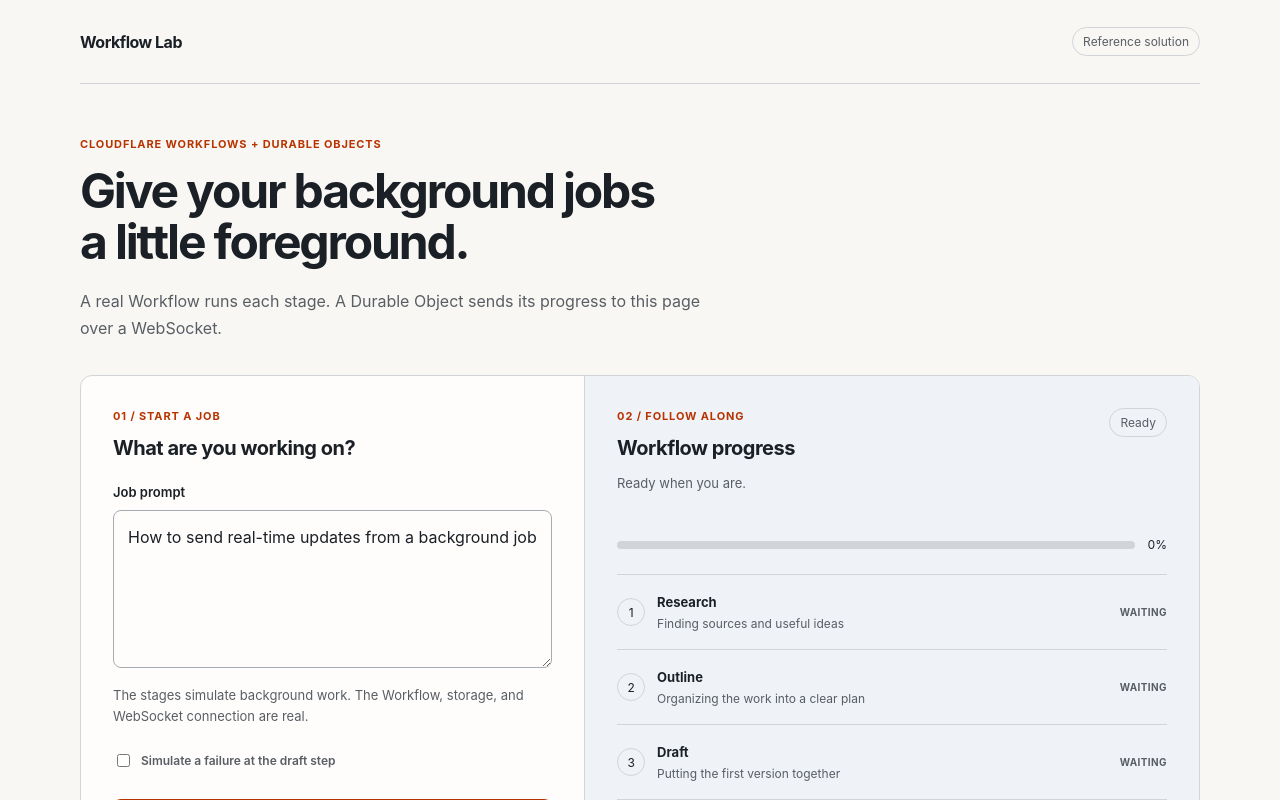
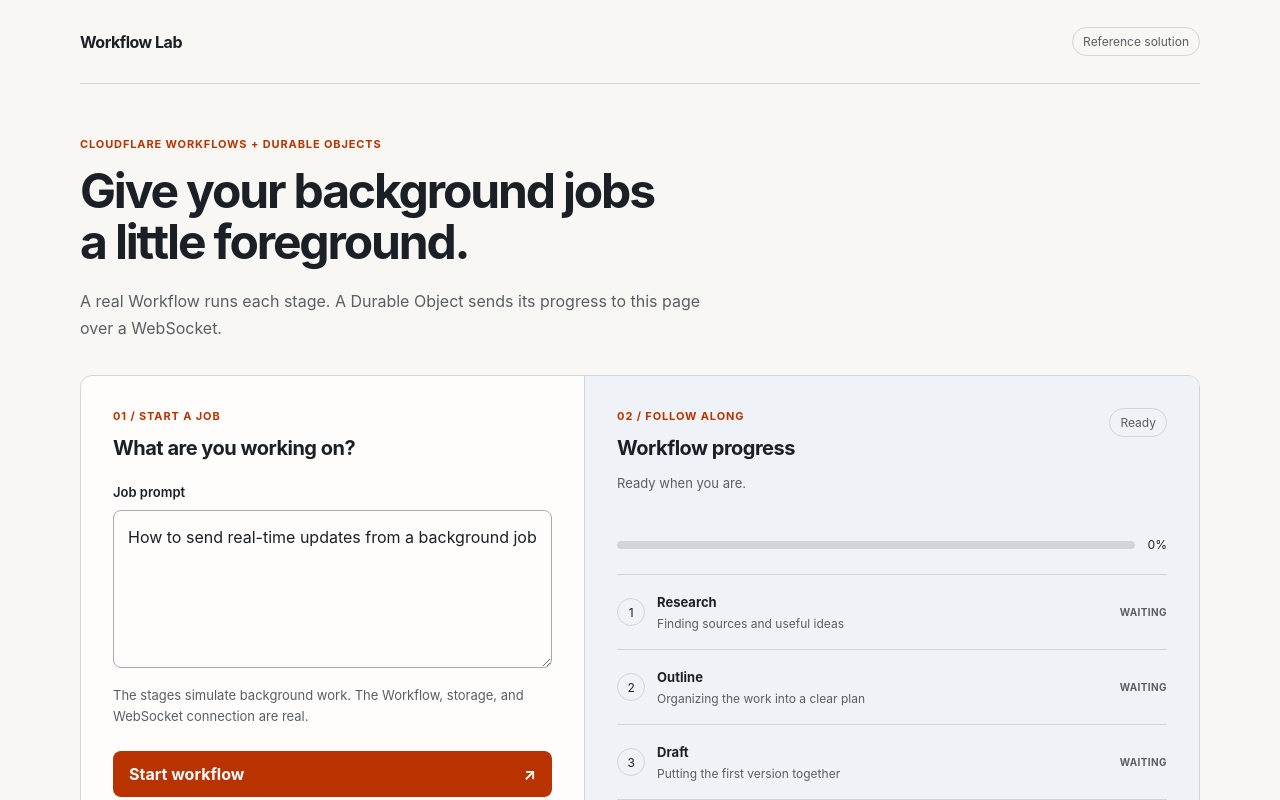
Before and after one commit to jamesqquick/realtime-workflows-demo, a React (Vite) app: page / in a window 1280 px wide. Shown: the top 800 px of the page. Built offline with nearby package versions, Linux system fonts and the light colour scheme.

Commit message:
refactor: remove simulated workflow failure

```diff
--- a/app/App.tsx
+++ b/app/App.tsx
@@ -6,7 +6,6 @@ export function App() {
   const [prompt, setPrompt] = useState(
     "How to send real-time updates from a background job",
   );
-  const [failAtDraft, setFailAtDraft] = useState(false);
   const [jobId, setJobId] = useState(() =>
     new URLSearchParams(location.search).get("jobId"),
   );
@@ -41,7 +40,7 @@ export function App() {
       const response = await fetch("/api/jobs", {
         method: "POST",
         headers: { "content-type": "application/json" },
-        body: JSON.stringify({ prompt, failAtDraft }),
+        body: JSON.stringify({ prompt }),
       });
       if (!response.ok) {
         setError("Could not start the job.");
@@ -105,15 +104,6 @@ export function App() {
                 The stages simulate background work. The Workflow, storage, and
                 WebSocket connection are real.
               </p>
-              <label className="failure-option">
-                <input
-                  type="checkbox"
-                  checked={failAtDraft}
-                  disabled={!!jobId || starting}
-                  onChange={(event) => setFailAtDraft(event.target.checked)}
-                />
-                Simulate a failure at the draft step
-              </label>
               {jobId ? (
                 <button type="button" onClick={startFresh}>
                   Start a new job <span aria-hidden="true">↗</span>
--- a/app/styles.css
+++ b/app/styles.css
@@ -15,8 +15,7 @@ body {
   margin: 0;
 }
 button,
-textarea,
-input {
+textarea {
   font: inherit;
 }
 a {
@@ -263,18 +262,6 @@ footer {
   line-height: 1.8;
   margin-top: 20px;
 }
-.failure-option {
-  display: flex;
-  align-items: center;
-  gap: 8px;
-  font-size: 12px;
-  color: var(--muted);
-  margin-top: 20px;
-  min-height: 28px;
-}
-.failure-option input {
-  accent-color: var(--accent);
-}
 .error {
   color: oklch(0.42 0.17 25);
 }
--- a/src/progress.ts
+++ b/src/progress.ts
@@ -13,7 +13,7 @@ export const stages = [
   { id: "review", name: "Review", message: "Checking the result" },
 ] as const;
 
-export type JobParams = { prompt: string; failAtDraft?: boolean };
+export type JobParams = { prompt: string };
 
 export type ProgressUpdate = {
   jobId: string;
```
Also changed, not shown: src/job-workflow.ts (+0 -9 lines), tests/browser.mjs (+14 -2 lines), 2 other files (tests, documents, lock files or other folders).
